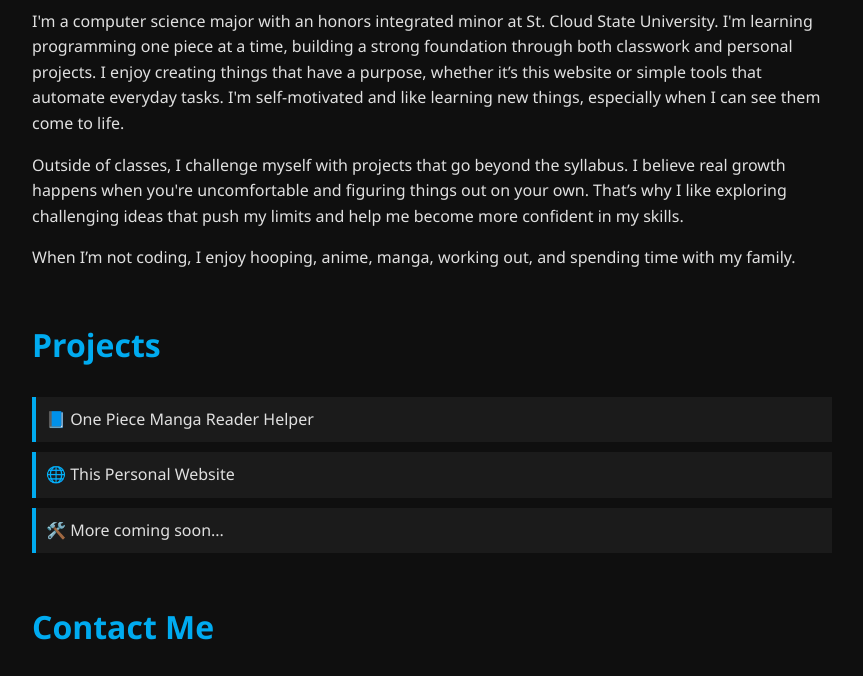
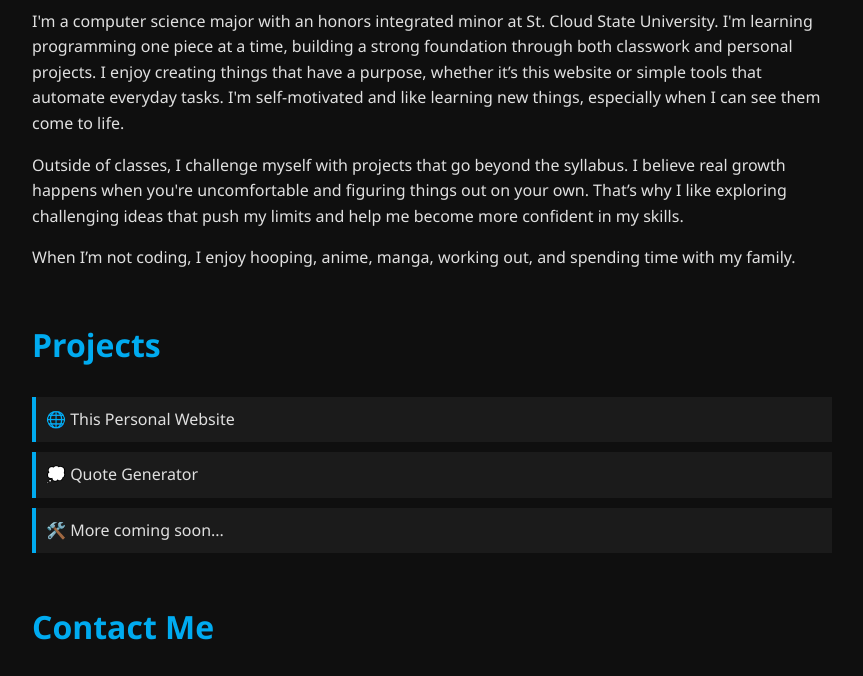
Before and after one commit to ahmedcodess/ahmedcodess.github.io, a plain HTML site: page index.html in a window 1280 px wide. Shown: the part 457-1133 px from the top of the page, without its empty margins (208-1071 px from the left). Drawn offline with Linux system fonts and the light colour scheme.

Commit message:
Update index.html

```diff
--- a/index.html
+++ b/index.html
@@ -28,8 +28,8 @@
     <section class="projects fade-in">
       <h2>Projects</h2>
       <ul>
-        <li>📘 One Piece Manga Reader Helper</li>
         <li>🌐 This Personal Website</li>
+        <li>💭 Quote Generator</li>
         <li>🛠️ More coming soon...</li>
       </ul>
     </section>
```
